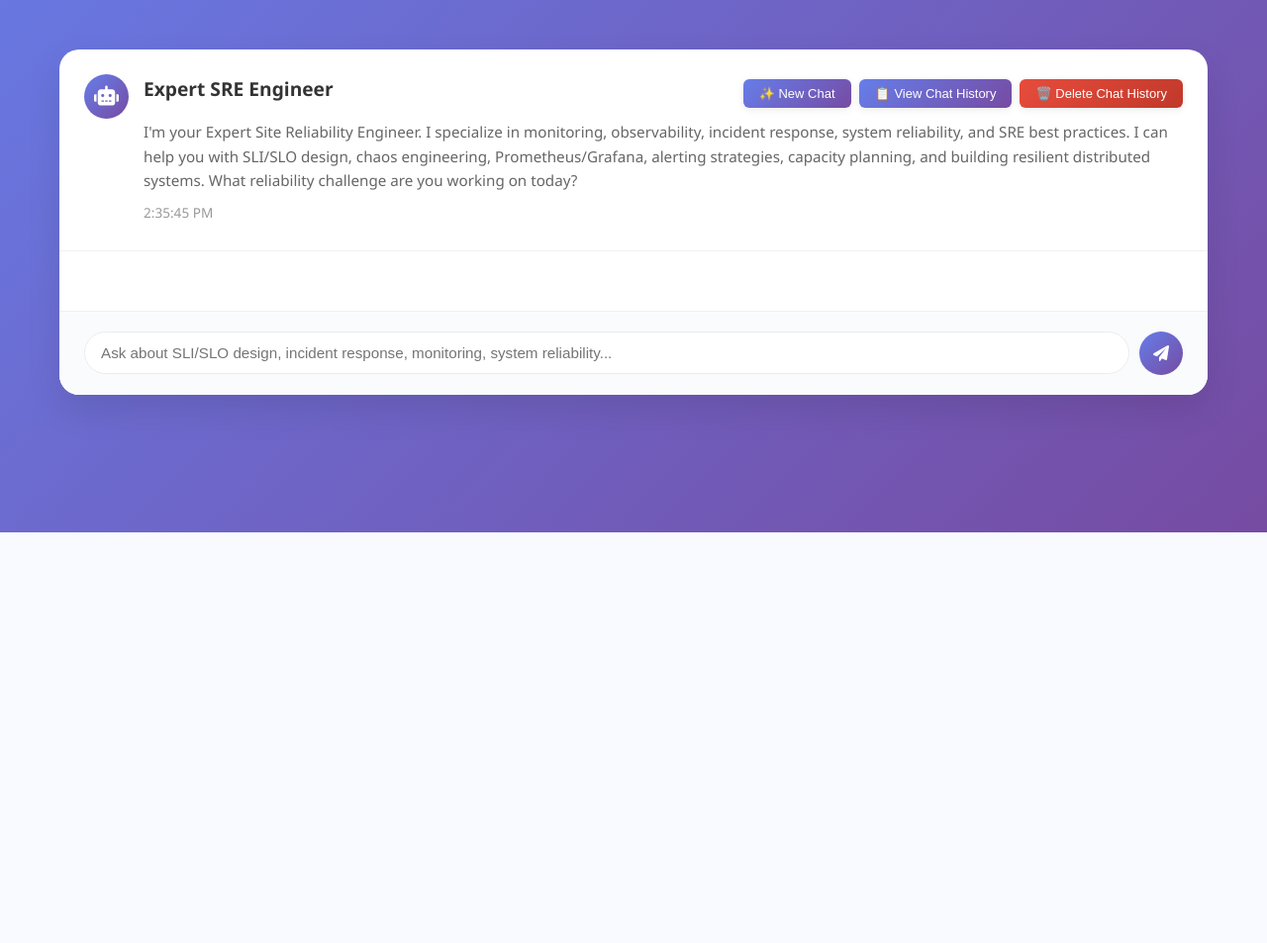
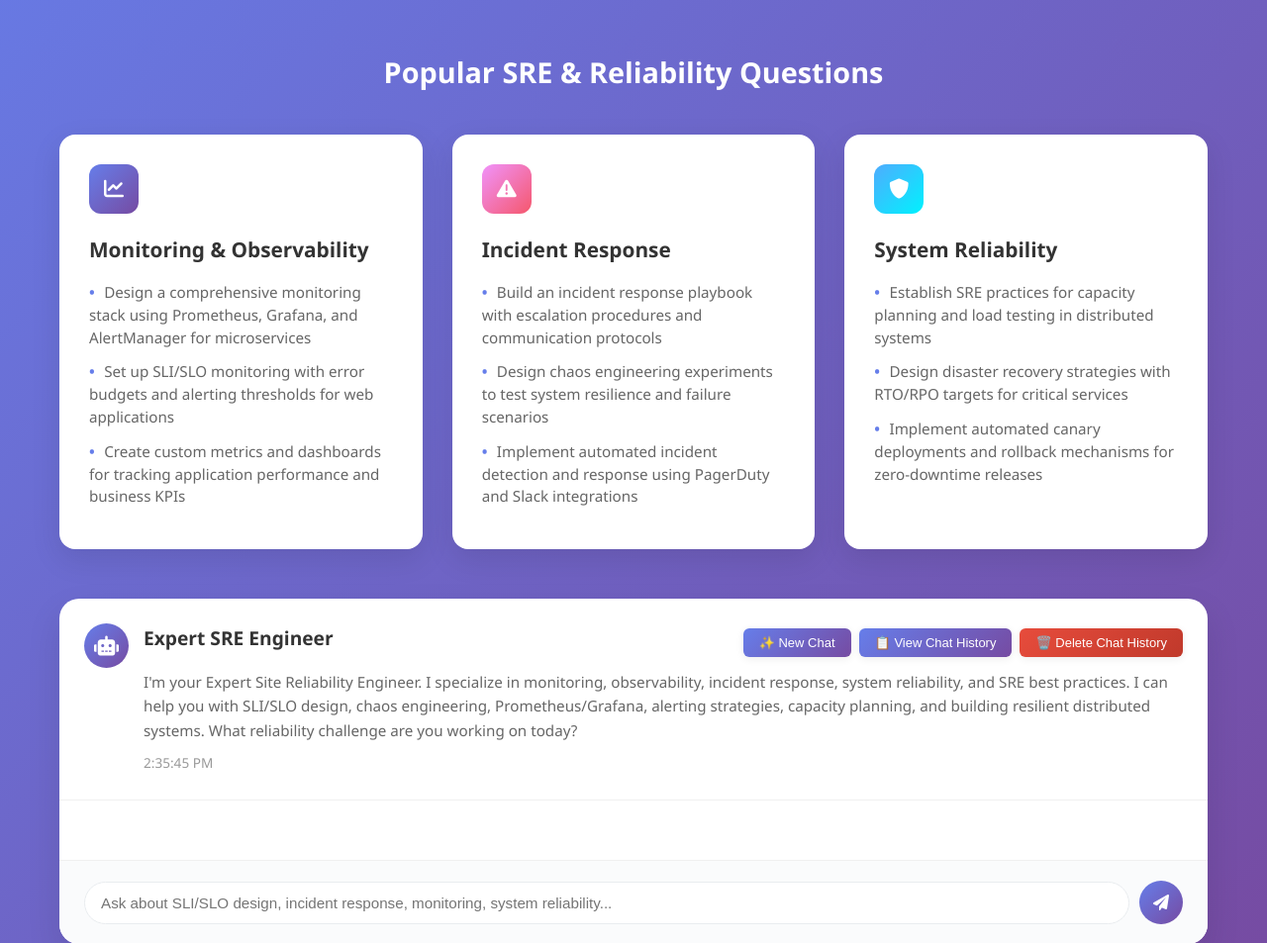
Before and after one commit to rameshsurapathi/sre_agent, a FastAPI app: page / in a window 1280 px wide. Shown: the part 262-1215 px from the top of the page at 99% size. Before the commit the page ends 800 px from the top, so only its background shows below. Run offline with FastAPI, Linux system fonts and the light colour scheme.

Commit message:
feat: Enhance chat functionality with API integration and add popular SRE questions section

```diff
--- a/static/script.js
+++ b/static/script.js
@@ -1,5 +1,29 @@
 // Chat functionality
 class SREChatInterface {
+    async sendToAPI(message) {
+        // Sends the user message to the backend and handles the response
+        try {
+            const response = await fetch('/api/chat', {
+                method: 'POST',
+                headers: {
+                    'Content-Type': 'application/json',
+                },
+                body: JSON.stringify({
+                    message: message,
+                    user_id: this.currentUserId
+                })
+            });
+            if (response.ok) {
+                const data = await response.json();
+                this.currentUserId = data.user_id;
+                this.addMessage(data.response, 'bot');
+            } else {
+                this.addMessage('Sorry, there was a problem getting a response from the AI.', 'bot');
+            }
+        } catch (error) {
+            this.addMessage('Network error. Please try again later.', 'bot');
+        }
+    }
     constructor() {
         this.chatInput = document.getElementById('chatInput');
         this.sendButton = document.getElementById('sendButton');
--- a/templates/index.html
+++ b/templates/index.html
@@ -29,6 +29,51 @@
                 engineering, and building resilient distributed systems.
             </p>
         </header>
+
+        <!-- Popular Questions Section -->
+        <section class="popular-questions">
+            <h2>Popular SRE & Reliability Questions</h2>
+            <div class="questions-grid">
+                <!-- Monitoring & Observability -->
+                <div class="question-card">
+                    <div class="card-icon monitoring">
+                        <i class="fas fa-chart-line"></i>
+                    </div>
+                    <h3>Monitoring & Observability</h3>
+                    <ul>
+                        <li>Design a comprehensive monitoring stack using Prometheus, Grafana, and AlertManager for microservices</li>
+                        <li>Set up SLI/SLO monitoring with error budgets and alerting thresholds for web applications</li>
+                        <li>Create custom metrics and dashboards for tracking application performance and business KPIs</li>
+                    </ul>
+                </div>
+
+                <!-- Incident Response -->
+                <div class="question-card">
+                    <div class="card-icon incident">
+                        <i class="fas fa-exclamation-triangle"></i>
+                    </div>
+                    <h3>Incident Response</h3>
+                    <ul>
+                        <li>Build an incident response playbook with escalation procedures and communication protocols</li>
+                        <li>Design chaos engineering experiments to test system resilience and failure scenarios</li>
+                        <li>Implement automated incident detection and response using PagerDuty and Slack integrations</li>
+                    </ul>
+                </div>
+
+                <!-- System Reliability -->
+                <div class="question-card">
+                    <div class="card-icon reliability">
+                        <i class="fas fa-shield-alt"></i>
+                    </div>
+                    <h3>System Reliability</h3>
+                    <ul>
+                        <li>Establish SRE practices for capacity planning and load testing in distributed systems</li>
+                        <li>Design disaster recovery strategies with RTO/RPO targets for critical services</li>
+                        <li>Implement automated canary deployments and rollback mechanisms for zero-downtime releases</li>
+                    </ul>
+                </div>
+            </div>
+        </section>
 
         <!-- Chat Interface Section -->
         <section class="chat-section">
```
